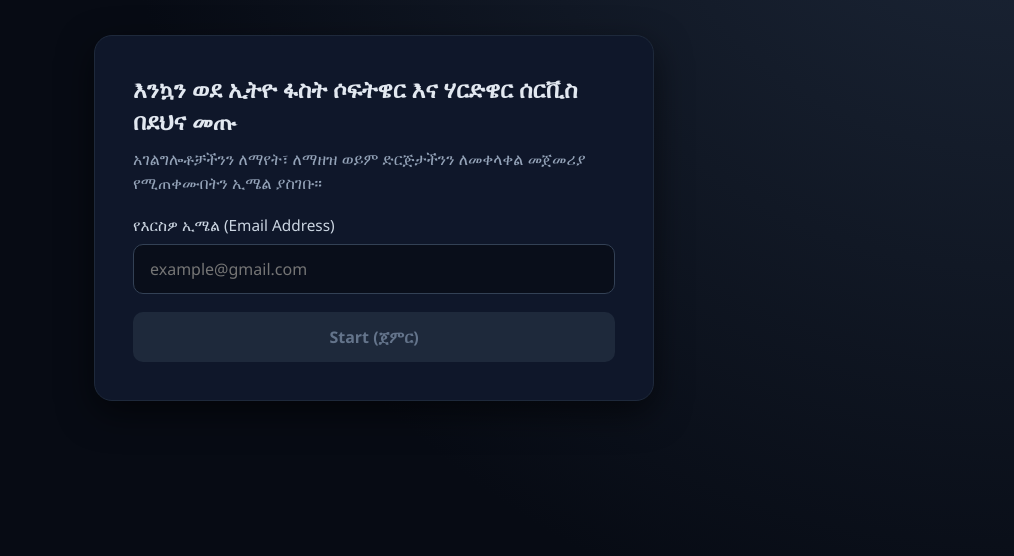
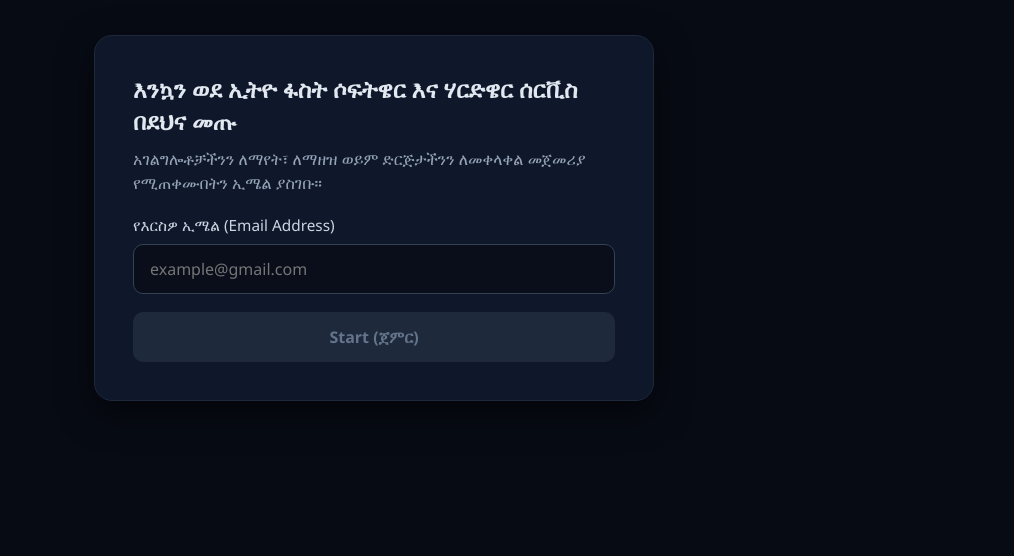
Before and after one commit to etiofastsoftwareandhardwareser-dotcom/EtioFast-Software-And-Hardware-Services, a plain HTML site: page index.html in a window 1280 px wide. Shown: the part 244-800 px from the top of the page, without its empty margins (266-1280 px from the left). Drawn offline with nearby package versions, Linux system fonts and the light colour scheme.

Commit message:
Update index.html

```diff
--- a/index.html
+++ b/index.html
@@ -40,7 +40,7 @@
       display: flex;
       flex-direction: column;
       padding: clamp(14px, 3vw, 40px);
-      background-image: radial-gradient(circle at top right, #1e293b 0%, #070b14 60%);
+      background-image(background.png)
     }
 
     .container {
```
